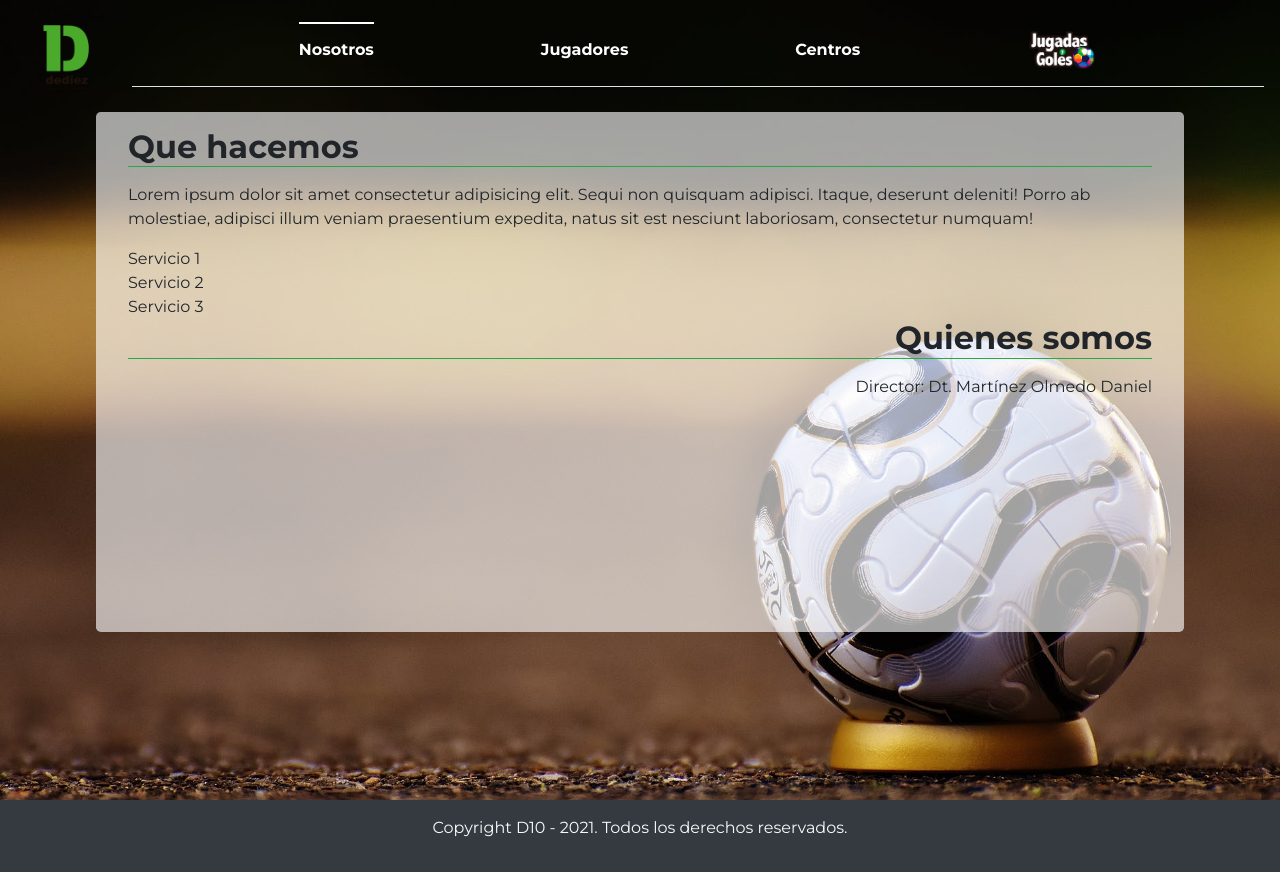
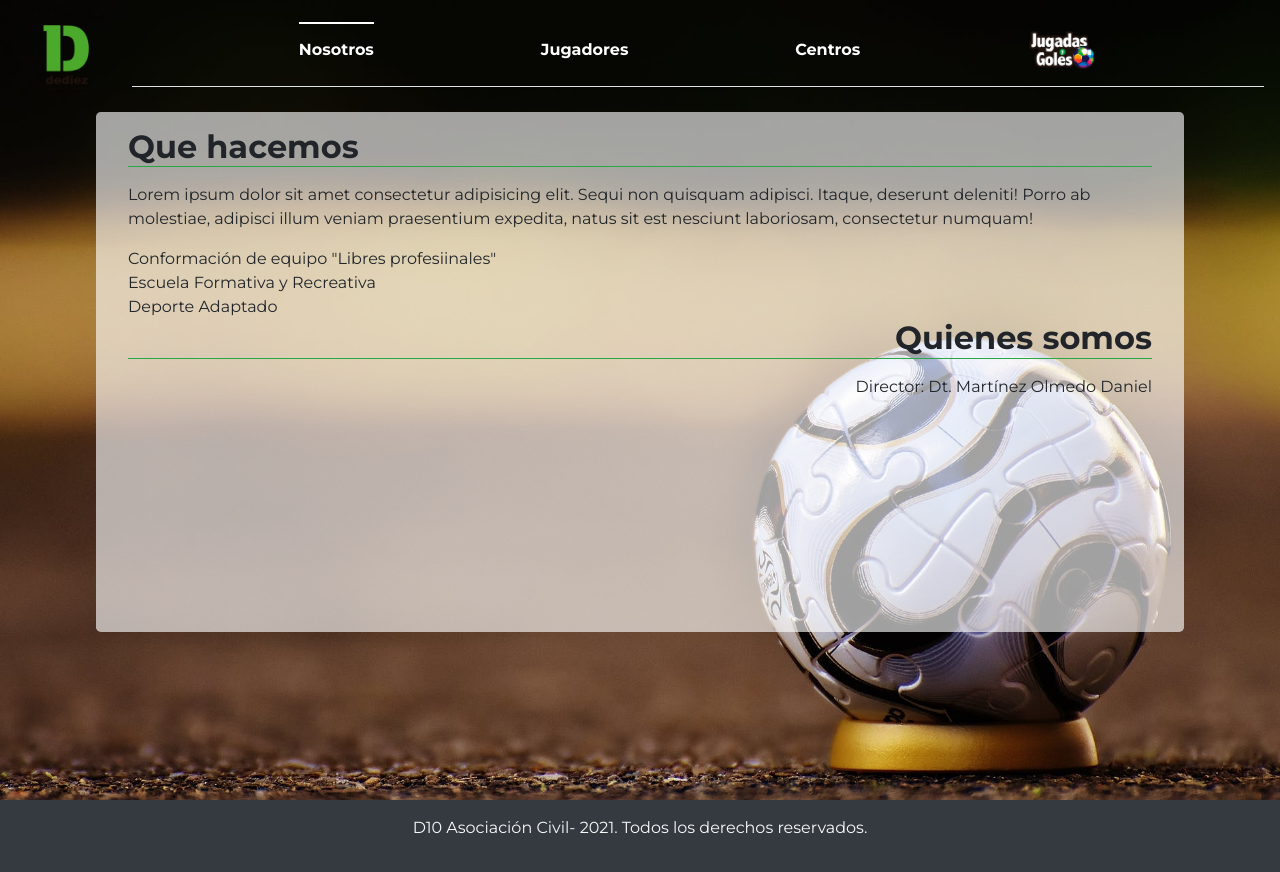
Before and after one commit to JCFavaretto/AgenciaD10, a React (Create React App) app: page /nosotros in a window 1280 px wide. Built offline with nearby package versions, Linux system fonts and the light colour scheme.

Commit message:
first fix

```diff
--- a/public/index.html
+++ b/public/index.html
@@ -4,7 +4,7 @@
 <head>
   <meta charset="utf-8" />
   <meta name="viewport" content="width=device-width, initial-scale=1" />
-  <link rel="icon" href="./favicon.ico" />
+  <link rel="icon" href="./favicon-16x16.ico" />
   <link rel="preconnect" href="https://fonts.gstatic.com">
   <link href="https://fonts.googleapis.com/css2?family=Montserrat:wght@400;700&display=swap" rel="stylesheet">
 
--- a/src/components/Footer.js
+++ b/src/components/Footer.js
@@ -13,7 +13,7 @@ function Footer() {
   return (
     <InnerFooter>
       <p className="text-left">
-        Copyright D10 - {new Date().getFullYear()}. Todos los derechos
+        D10 Asociación Civil- {new Date().getFullYear()}. Todos los derechos
         reservados.
       </p>
     </InnerFooter>
--- a/src/pages/Home.js
+++ b/src/pages/Home.js
@@ -51,7 +51,7 @@ function Home({ fondo }) {
   return (
     <InnerPage fondo={fondo}>
       <Hero>
-        <H3> Agencia de Integración Deportiva</H3>
+        <H3>Integración Deportiva</H3>
         <BotonHero to="/nosotros">Conocenos</BotonHero>
       </Hero>
     </InnerPage>
--- a/src/pages/Nosotros.js
+++ b/src/pages/Nosotros.js
@@ -23,9 +23,9 @@ function Nosotros({ fondo }) {
           laboriosam, consectetur numquam!
         </p>
         <ul>
-          <li>Servicio 1</li>
-          <li>Servicio 2</li>
-          <li>Servicio 3</li>
+          <li>Conformación de equipo "Libres profesiinales"</li>
+          <li>Escuela Formativa y Recreativa</li>
+          <li>Deporte Adaptado</li>
         </ul>
         <h2 className="titulo text-right">Quienes somos</h2>
         <p className="text-right">Director: Dt. Martínez Olmedo Daniel </p>
```
Also changed, not shown: 2 other files (tests, documents, lock files or other folders).
